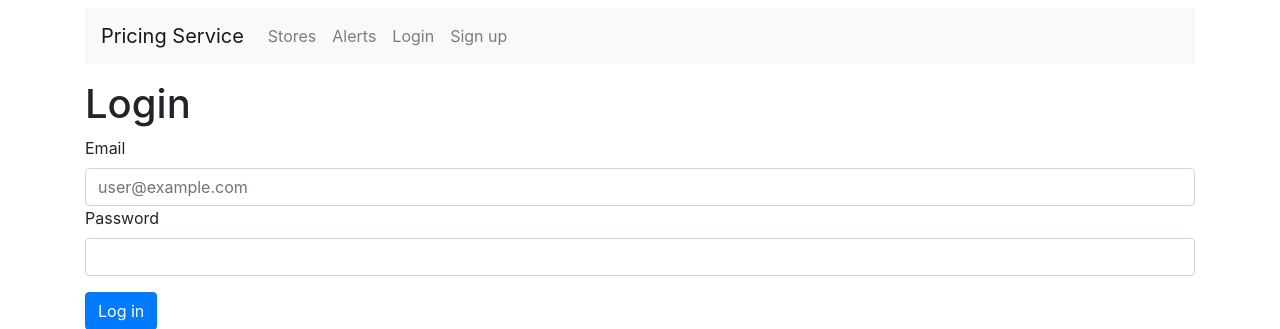
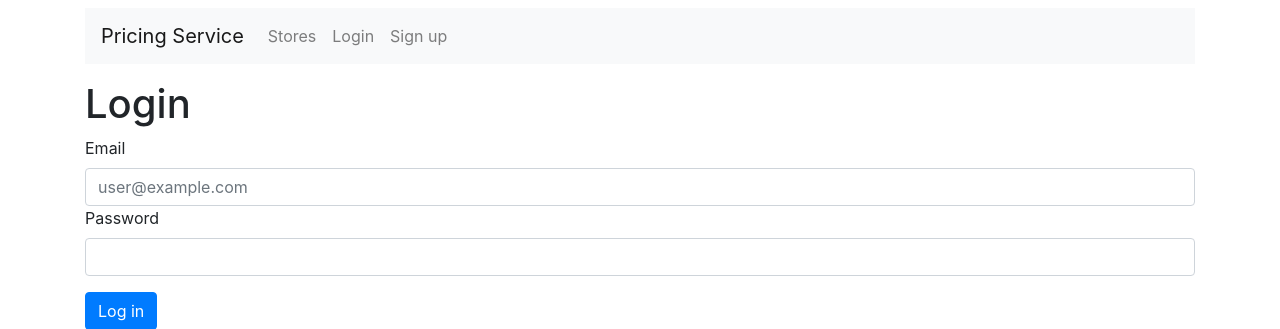
Before and after one commit to danijuster/pricing-service, a Flask app: page /users/login in a window 1280 px wide. Shown: the top 329 px of the page. Run offline with Flask 2, Linux system fonts and the light colour scheme; some libraries are stand-ins or nearby versions.

Commit message:
Added conditions for displaying certain menu items based on logged in user.

```diff
--- a/templates/base.html
+++ b/templates/base.html
@@ -15,11 +15,27 @@
         <div id="navbarNavAltMarkup" class="collapse navbar-collapse">
             <div class="navbar-nav">
                 <a class="nav-item nav-link" href="{{ url_for('stores.index') }}">Stores</a>
-                <a class="nav-item nav-link" href="{{ url_for('alerts.index') }}">Alerts</a>
-                <a class="nav-item nav-link" href="{{ url_for('users.login_user') }}">Login</a>
-                <a class="nav-item nav-link" href="{{ url_for('users.register_user') }}">Sign up</a>
+                {% if session['email'] %}
+                    <a class="nav-item nav-link" href="{{ url_for('alerts.index') }}">Alerts</a>
+                <a class="nav-item nav-link" href="{{ url_for('users.logout') }}">Log-out</a>
+                {% else %}
+                    <a class="nav-item nav-link" href="{{ url_for('users.login_user') }}">Login</a>
+                    <a class="nav-item nav-link" href="{{ url_for('users.register_user') }}">Sign up</a>
+                {% endif %}
             </div>
         </div>
+<!--        <div id="navbarNavAltMarkup" class="collapse navbar-collapse">-->
+<!--            <div class="navbar-nav">-->
+<!--                <a class="nav-item nav-link" href="{{ url_for('stores.index') }}">Stores</a>-->
+<!--                {% if session['email'] %}-->
+<!--                    <a class="nav-item nav-link" href="{{ url_for('alerts.index') }}"><span class="glyphicon glyphicon-user"></span>Alerts</a>-->
+<!--                <a class="nav-item nav-link" href="{{ url_for('users.logout') }}"><span class="glyphicon glyphicon-log-out"></span> Log-out</a>-->
+<!--                {% else %}-->
+<!--                    <a class="nav-item nav-link" href="{{ url_for('users.login_user') }}"><span class="glyphicon glyphicon-log-in"></span> Login</a>-->
+<!--                    <a class="nav-item nav-link" href="{{ url_for('users.register_user') }}"><span class="glyphicon glyphicon-user"></span>Sign up</a>-->
+<!--                {% endif %}-->
+<!--            </div>-->
+<!--        </div>        -->
     </nav>
 
     {% with messages = get_flashed_messages(with_categories=true) %}
```
